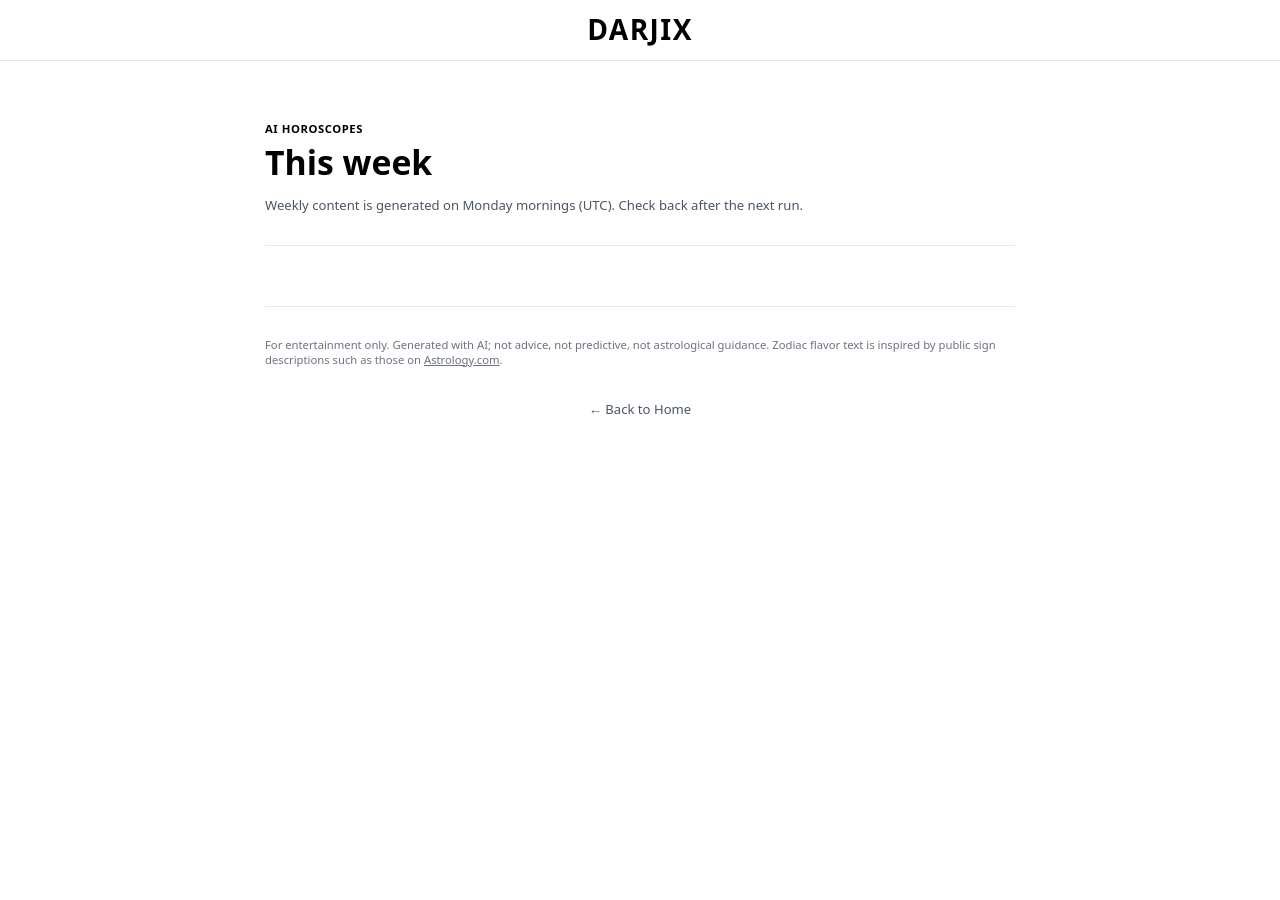
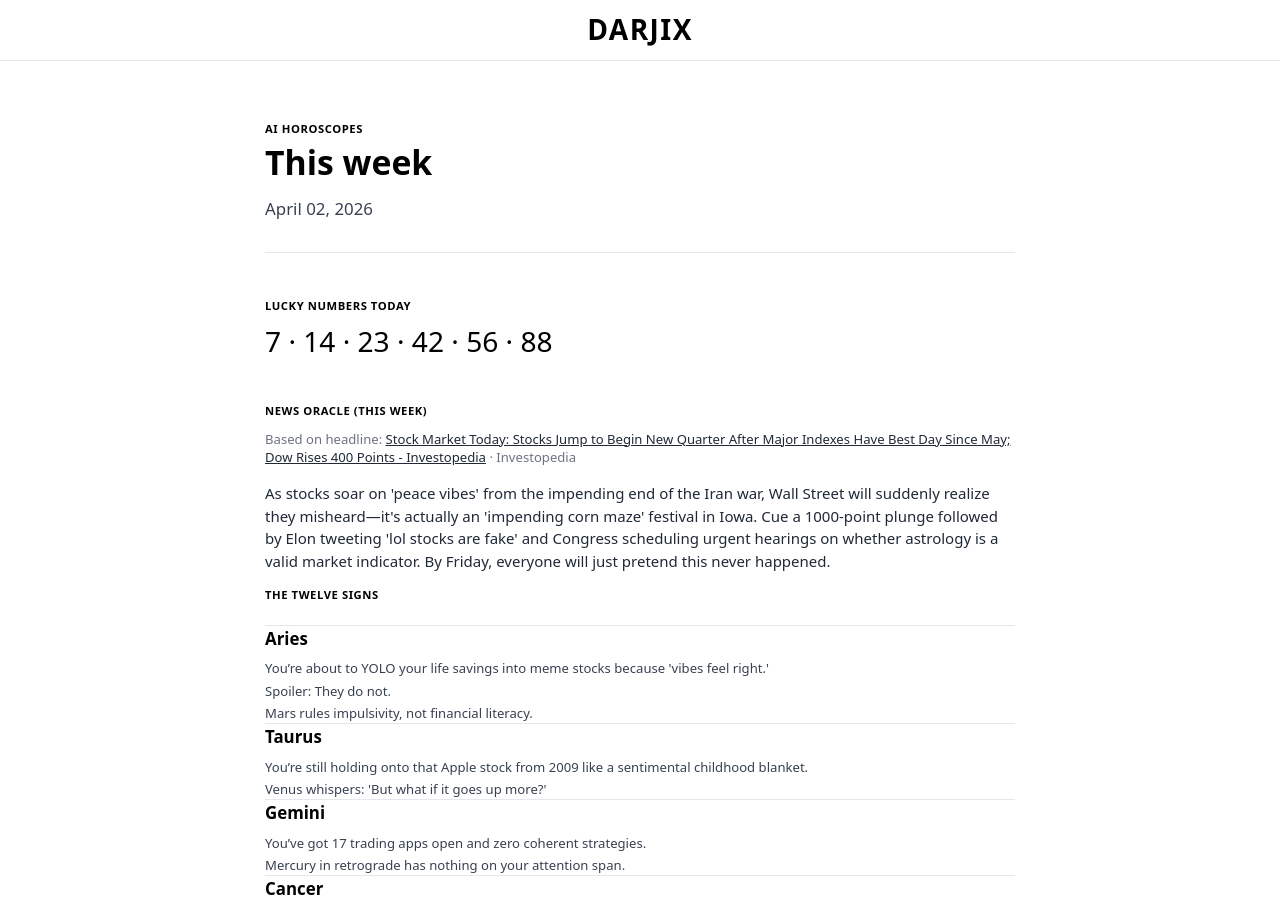
Before and after one commit to saldarji/darjix, a Jekyll site: the page built from horoscopes.html, in a window 1280 px wide and 900 px high. Built offline with Jekyll 4.4.1, drawn with Linux system fonts in a browser that asks for light colours; some of the changed text lies outside the part shown.

Commit message:
🤖 Auto-update: Horoscopes - April 02, 2026

```diff
--- a/_data/horoscopes.json
+++ b/_data/horoscopes.json
@@ -1,10 +1,106 @@
 {
-  "placeholder": true,
-  "week_start_iso": null,
-  "week_label": "",
-  "generated_at_iso": null,
-  "lucky_numbers": [],
-  "news": null,
-  "weekly_forecast": "",
-  "signs": []
+  "week_start_iso": "2026-04-02",
+  "week_label": "April 02, 2026",
+  "generated_at_iso": "2026-04-02T16:03:43Z",
+  "lucky_numbers": [
+    7,
+    14,
+    23,
+    42,
+    56,
+    88
+  ],
+  "news": {
+    "title": "Stock Market Today: Stocks Jump to Begin New Quarter After Major Indexes Have Best Day Since May; Dow Rises 400 Points - Investopedia",
+    "source": "Investopedia",
+    "url": "https://www.investopedia.com/stock-market-today-dow-jones-s-and-p-500-04012026-11940240"
+  },
+  "weekly_forecast": "As stocks soar on 'peace vibes' from the impending end of the Iran war, Wall Street will suddenly realize they misheard—it's actually an 'impending corn maze' festival in Iowa. Cue a 1000-point plunge followed by Elon tweeting 'lol stocks are fake' and Congress scheduling urgent hearings on whether astrology is a valid market indicator. By Friday, everyone will just pretend this never happened.",
+  "signs": [
+    {
+      "name": "Aries",
+      "lines": [
+        "You’re about to YOLO your life savings into meme stocks because 'vibes feel right.'",
+        "Spoiler: They do not.",
+        "Mars rules impulsivity, not financial literacy."
+      ]
+    },
+    {
+      "name": "Taurus",
+      "lines": [
+        "You’re still holding onto that Apple stock from 2009 like a sentimental childhood blanket.",
+        "Venus whispers: 'But what if it goes up more?'"
+      ]
+    },
+    {
+      "name": "Gemini",
+      "lines": [
+        "You’ve got 17 trading apps open and zero coherent strategies.",
+        "Mercury in retrograde has nothing on your attention span."
+      ]
+    },
+    {
+      "name": "Cancer",
+      "lines": [
+        "You’re emotionally attached to your crypto wallet.",
+        "The Moon says: 'Maybe just look away for a few years.'"
+      ]
+    },
+    {
+      "name": "Leo",
+      "lines": [
+        "You’re buying gold-plated anything this week because 'aesthetics matter.'",
+        "The Sun demands shine, not sense."
+      ]
+    },
+    {
+      "name": "Virgo",
+      "lines": [
+        "You’ve color-coded your portfolio spreadsheet but still panic-sell at the first dip.",
+        "Perfectionism is a cruel mistress."
+      ]
+    },
+    {
+      "name": "Libra",
+      "lines": [
+        "You’ll spend hours agonizing over whether to invest or not.",
+        "Spoiler: You’ll do neither and just Venmo a friend for 'emotional labor.'"
+      ]
+    },
+    {
+      "name": "Scorpio",
+      "lines": [
+        "You’re secretly shorting the market while telling everyone to 'stay bullish.'",
+        "Pluto smirks: 'Chaos is currency.'"
+      ]
+    },
+    {
+      "name": "Sagittarius",
+      "lines": [
+        "You’re betting on 'literally whatever Elon tweets next.'",
+        "Jupiter blesses your audacity, not your ROI."
+      ]
+    },
+    {
+      "name": "Capricorn",
+      "lines": [
+        "You’re pretending you knew this rally was coming all along.",
+        "Saturn nods approvingly at your revisionist history."
+      ]
+    },
+    {
+      "name": "Aquarius",
+      "lines": [
+        "You’re inventing a crypto called 'ZodiacCoin' this week.",
+        "Uranus scoffs: 'This is why we can’t have nice things.'"
+      ]
+    },
+    {
+      "name": "Pisces",
+      "lines": [
+        "You forgot your password to your brokerage account again.",
+        "Neptune sighs: 'Just... just put it under your mattress.'"
+      ]
+    }
+  ]
 }
```
